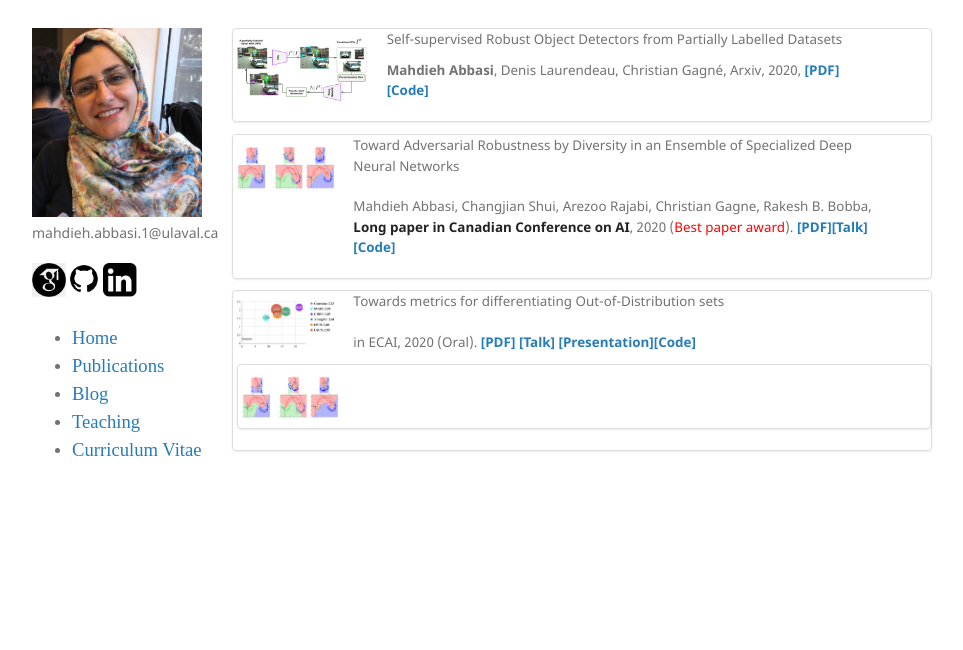
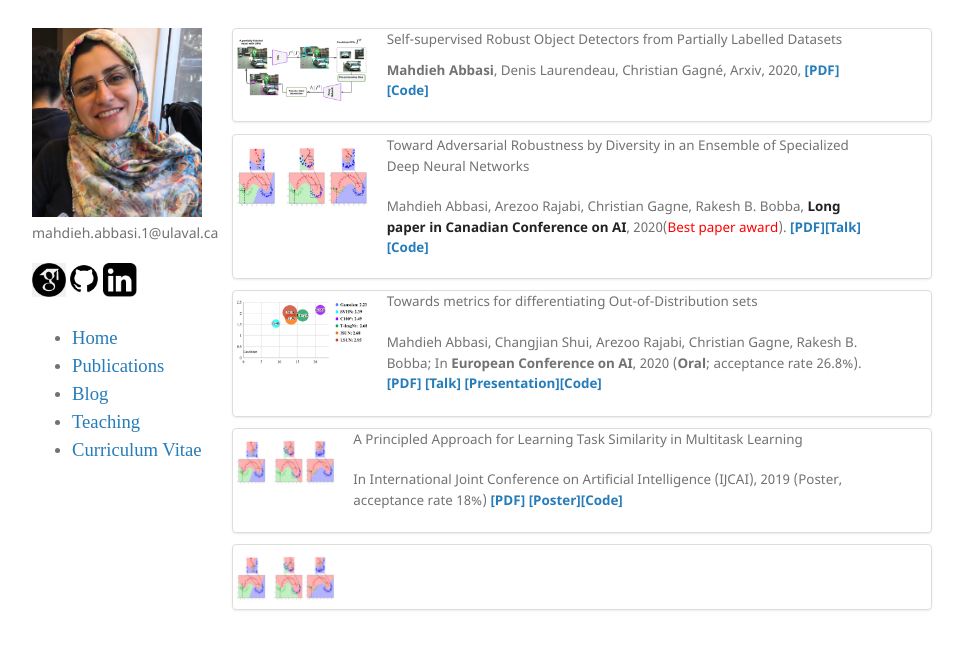
Before and after one commit to mahdaneh/mahdaneh.github.io, a Jekyll site: the page built from publications_test.html, in a window 1280 px wide. Shown: the top 650 px of the page, without its empty margins (158-1121 px from the left). Built offline with Jekyll 4.4.1, drawn with Linux system fonts in a browser that asks for light colours.

Commit message:
neat pulication

```diff
--- a/publications_test.html
+++ b/publications_test.html
@@ -27,12 +27,12 @@
 <ul class="list-group">
       <li class="list-group-item" style="padding:0 0 0.2% 0.6%;">
         <div class="media">
-          <div class="pull-left text-center" style="padding:9px 1.3% 0 0; width:15.2%;" href=""><img width="100%" src="/images/Ensemble.jpg"></div>
+          <div class="pull-left text-center" style="padding:9px 1.3% 0 0; width:20%;" href=""><img width="100%" src="/images/Ensemble.jpg"></div>
 
-	  <div class="pull-left text-left" style="padding:0% 0% 0% 0.1%; width:75%;">
+	  <div class="pull-left text-left" style="padding:0% 0% 0% 0.1%; width:71%;">
 <p style="font-size:13.4px; line-height:155%">Toward Adversarial Robustness by Diversity in an Ensemble of Specialized Deep Neural Networks</p>
-<p style="font-size:13.4px">Mahdieh Abbasi, Changjian Shui, Arezoo Rajabi, Christian Gagne, Rakesh B. Bobba,
-            <strong>Long paper in Canadian Conference on AI</strong>, 2020 (<a href="https://www.caiac.ca/en/conferences/canadianai-2020/home"><span style="color: red">Best paper award</span></a>). <b><a href="https://arxiv.org/pdf/2005.08321.pdf">[PDF]</a><a href="https://youtu.be/qFrkUeBjTMA">[Talk]</a> <a href="">[Code]</a></b></p>
+<p style="font-size:13.4px">Mahdieh Abbasi, Arezoo Rajabi, Christian Gagne, Rakesh B. Bobba,
+            <strong>Long paper in Canadian Conference on AI</strong>, 2020(<a href="https://www.caiac.ca/en/conferences/canadianai-2020/home"><span style="color: red">Best paper award</span></a>). <b><a href="https://arxiv.org/pdf/2005.08321.pdf">[PDF]</a><a href="https://youtu.be/qFrkUeBjTMA">[Talk]</a> <a href="">[Code]</a></b></p>
 </div>
 </div>
       </li>
@@ -47,18 +47,41 @@
 <li class="list-group-item" style="padding:0 0 0.2% 0.6%;">
 <div class="media">
 
-<div class="pull-left text-center" style="padding:9px 1.3% 0 0; width:15.2%;" href=""><img width="100%" src="/images/ECAI.jpg"></div>
+<div class="pull-left text-center" style="padding:9px 1.3% 0 0; width:20%;" href=""><img width="100%" src="/images/ECAI.jpg"></div>
+
+<div class="pull-left text-left" style="padding:0% 0% 0% 0.1%; width:71%;">
+
+<p style="font-size:13.4px; line-height:155%">Towards metrics for differentiating Out-of-Distribution sets</p>
+
+<p style="font-size:13.4px; line-height:155%">Mahdieh Abbasi, Changjian Shui, Arezoo Rajabi, Christian Gagne, Rakesh B. Bobba; In <b>European Conference on AI</b>, 2020 (<b>Oral</b>; acceptance rate 26.8%). <b><a href="https://arxiv.org/abs/1910.08650">[PDF]</a> <a href="">[Talk]</a>
+  <a href="/Posters/2020_08_ECAI_Presentation.pdf">[Presentation]</a><a href="https://github.com/mahdaneh/OOD_set_Metrics">[Code]</a></b></p>
+</div>
+</div>
+</li>
+</ul>
+
+
+
+<p style="margin:-9px 0px 0px 0px;"></p>
+
+<ul class="list-group">
+<li class="list-group-item" style="padding:0 0 0.2% 0.6%;">
+<div class="media">
+
+<div class="pull-left text-center" style="padding:9px 1.3% 0 0; width:15.2%;" href=""><img width="100%" src="/images/Ensemble.jpg"></div>
 
 <div class="pull-left text-left" style="padding:0% 0% 0% 0.1%; width:75%;">
 
-<p style="font-size:13.4px; line-height:155%">Towards metrics for differentiating Out-of-Distribution sets</p>
+<p style="font-size:13.4px; line-height:155%">A Principled Approach for Learning Task Similarity in Multitask Learning</p>
 
-<p style="font-size:13.4px; line-height:155%">in ECAI, 2020 (Oral). <b><a href="https://arxiv.org/abs/1910.08650">[PDF]</a> <a href="">[Talk]</a>
-  <a href="/Posters/2020_08_ECAI_Presentation.pdf">[Presentation]</a><a href="https://github.com/mahdaneh/OOD_set_Metrics">[Code]</a></b></p>
+<p style="font-size:13.4px; line-height:155%"> In International Joint Conference on Artificial Intelligence (IJCAI), 2019 (Poster, acceptance rate 18%) <b><a href="https://arxiv.org/abs/1903.09109">[PDF]</a> <a href="/Posters/2019_07___Deep_Multitask___IJCAI_Poster.pdf">[Poster]</a><a href="">[Code]</a></b></p>
 
 </div>
 </div>
 
+</div>
+</ul>
+</li>
 
 
 
```
